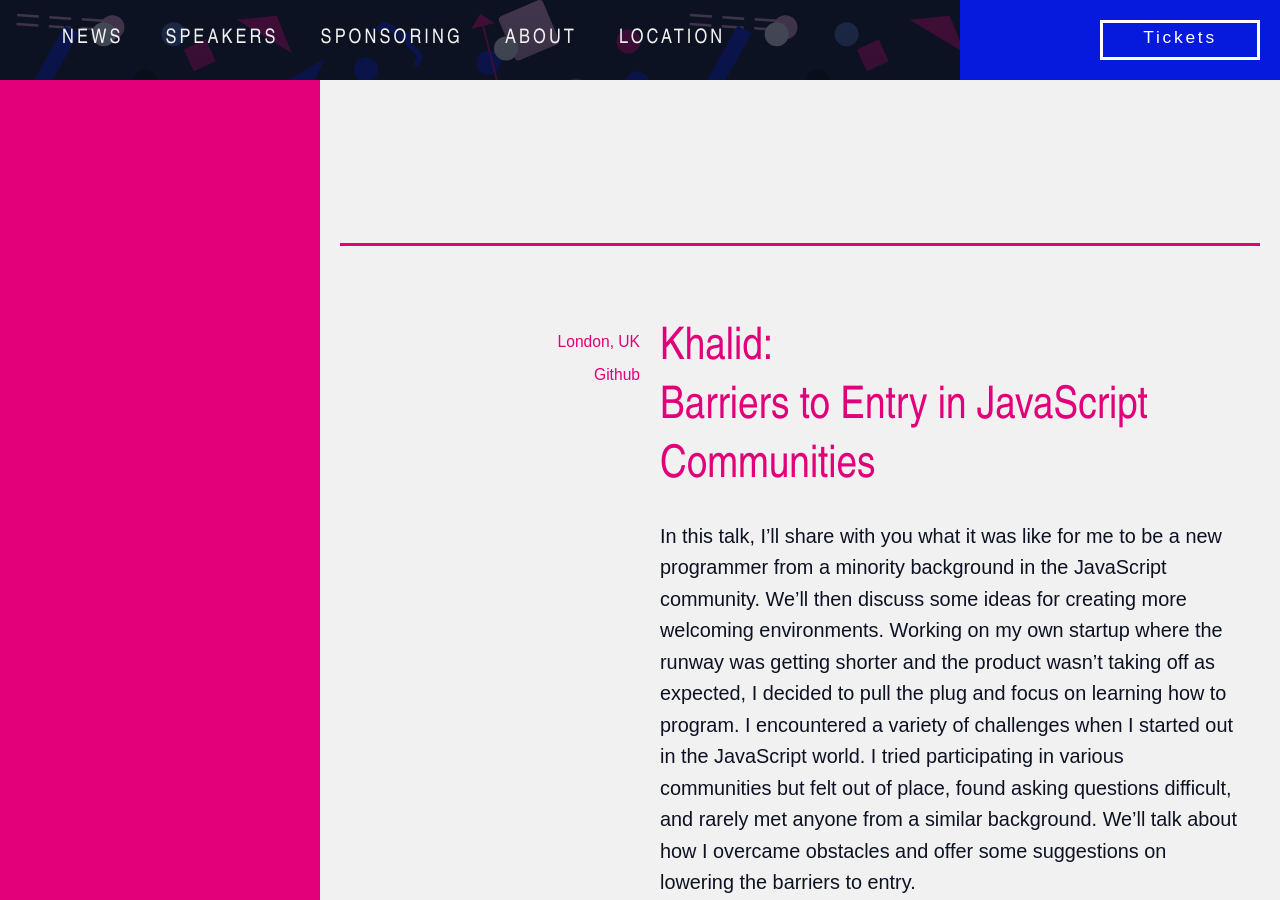
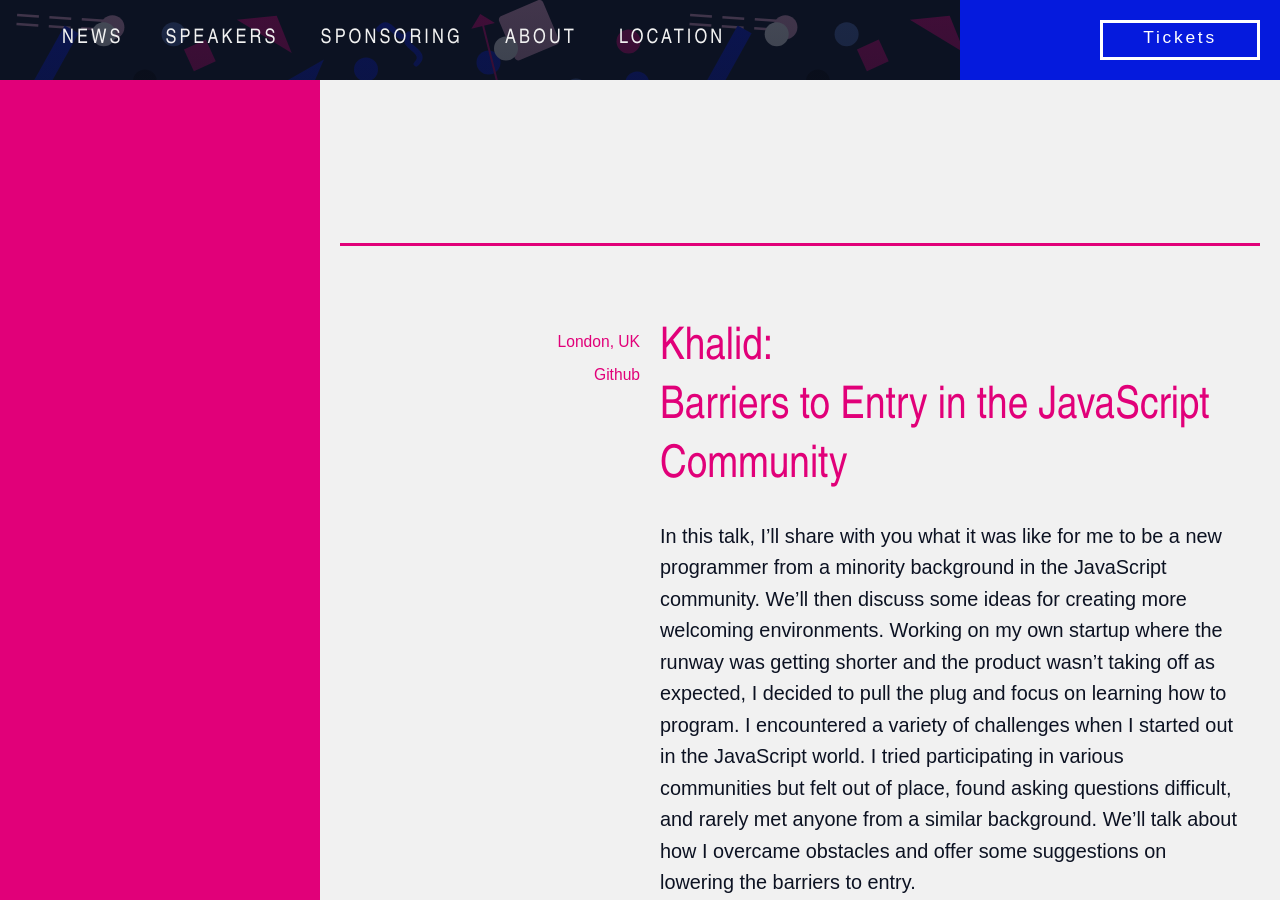
Before and after one commit to jsconf/2017.jsconf.eu, a Jekyll site: the page built from speakers/_posts/2017-03-30-khalid-barriers-to-entry-in-javascript-communities.md, in a window 1280 px wide and 900 px high. Built offline with Jekyll 4.4.1, drawn with Linux system fonts in a browser that asks for light colours; nearby versions of some CDN libraries; comment, search, counter and statistics services are not loaded.

Commit message:
feat: title

```diff
--- a/speakers/_posts/2017-03-30-khalid-barriers-to-entry-in-javascript-communities.md
+++ b/speakers/_posts/2017-03-30-khalid-barriers-to-entry-in-javascript-communities.md
@@ -4,7 +4,7 @@ tags: speaker
 title: Barriers to Entry in the JavaScript Community
 permalink: /speakers/khalid-barriers-to-entry-in-javascript-communities.html
 speaker: Khalid
-talk: Barriers to Entry in JavaScript Communities
+talk: Barriers to Entry in the JavaScript Community
 website: ''
 twitter: ''
 github: 'https://github.com/khaleed'
```
